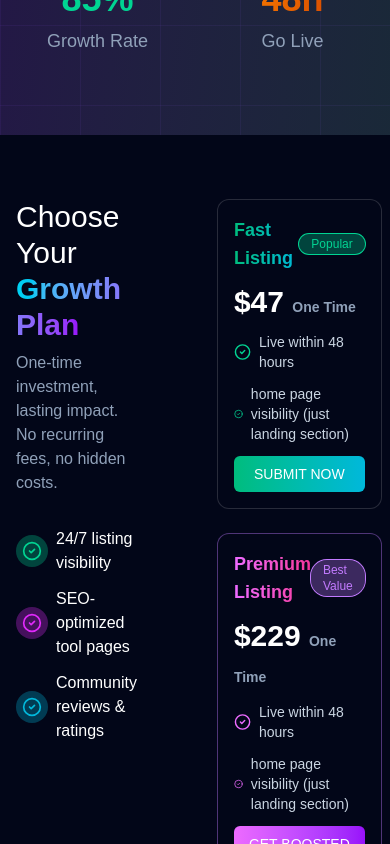
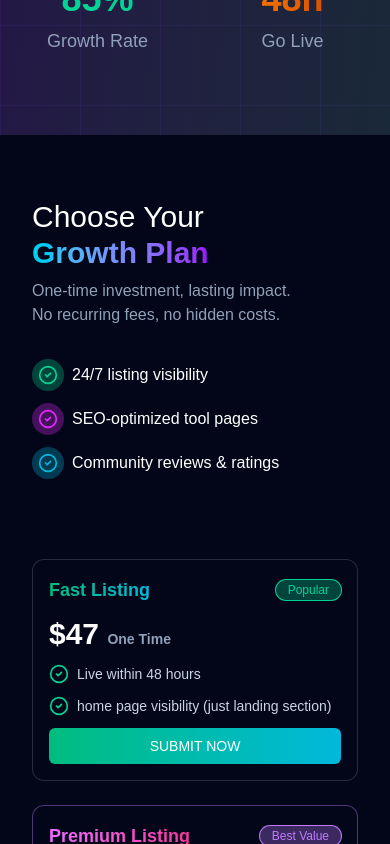
Before and after one commit to ioNihal/landing-page, a Next.js app: page /submit-tool in a window 390 px wide. Shown: the part 680-1524 px from the top of the page. Built offline with nearby package versions, Linux system fonts and the light colour scheme.

Commit message:
fix for mobile layout

```diff
--- a/app/submit-tool/page.tsx
+++ b/app/submit-tool/page.tsx
@@ -153,9 +153,9 @@ export default function SubmitAIToolPage() {
             </section>
 
 
-            <div className="bg-slate-950">
+            <div className="bg-slate-950 px-4">
                 {/* Pricing Plans */}
-                <section className="flex gap-20 px-4 sm:px-6 lg:px-20 pt-16 pb-24">
+                <section className="flex flex-col lg:flex-row gap-20 px-4 sm:px-6 lg:px-20 pt-16 pb-24">
                     <div>
                         <h2 className="text-3xl">
                             Choose Your <br />
```
